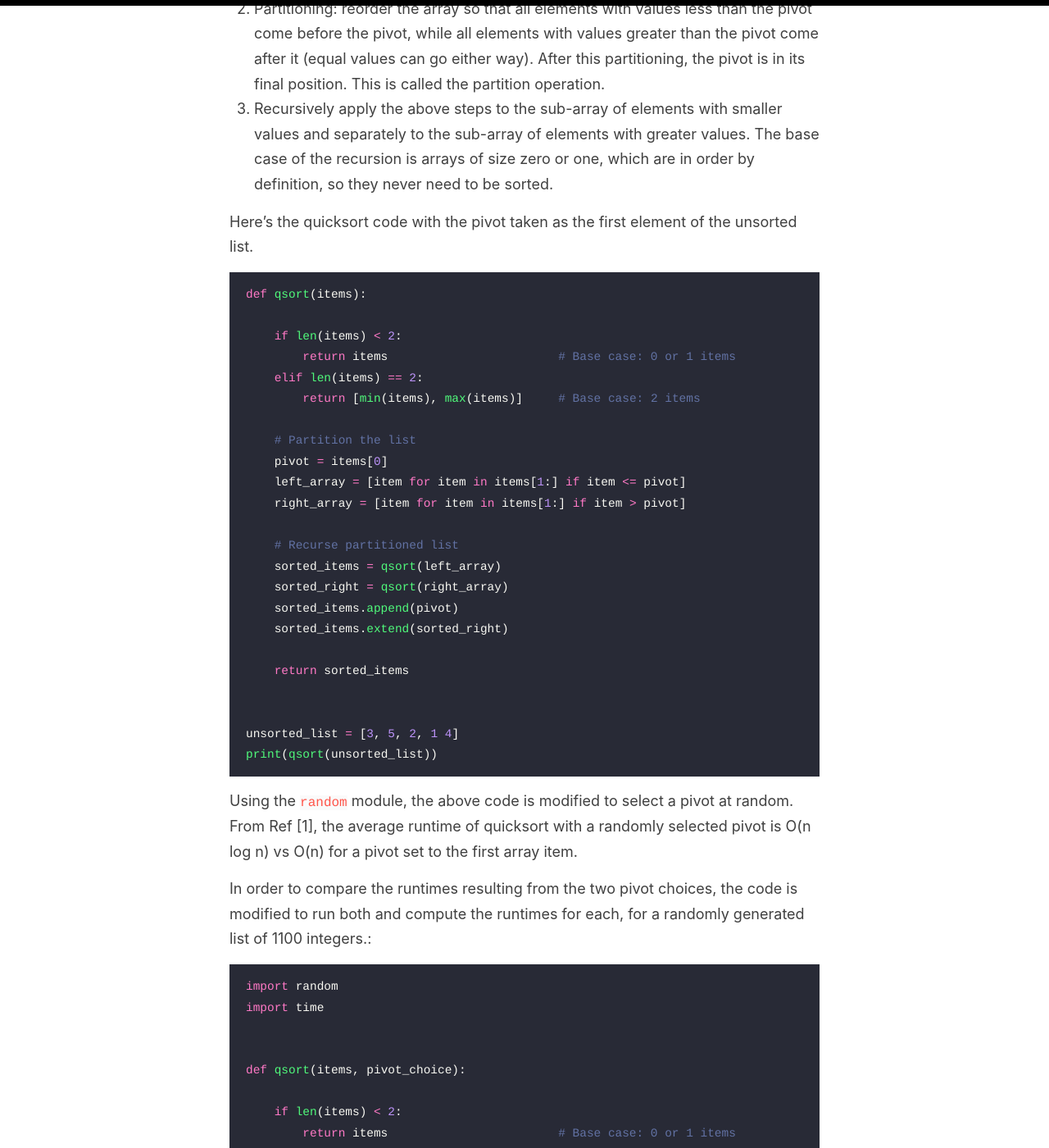
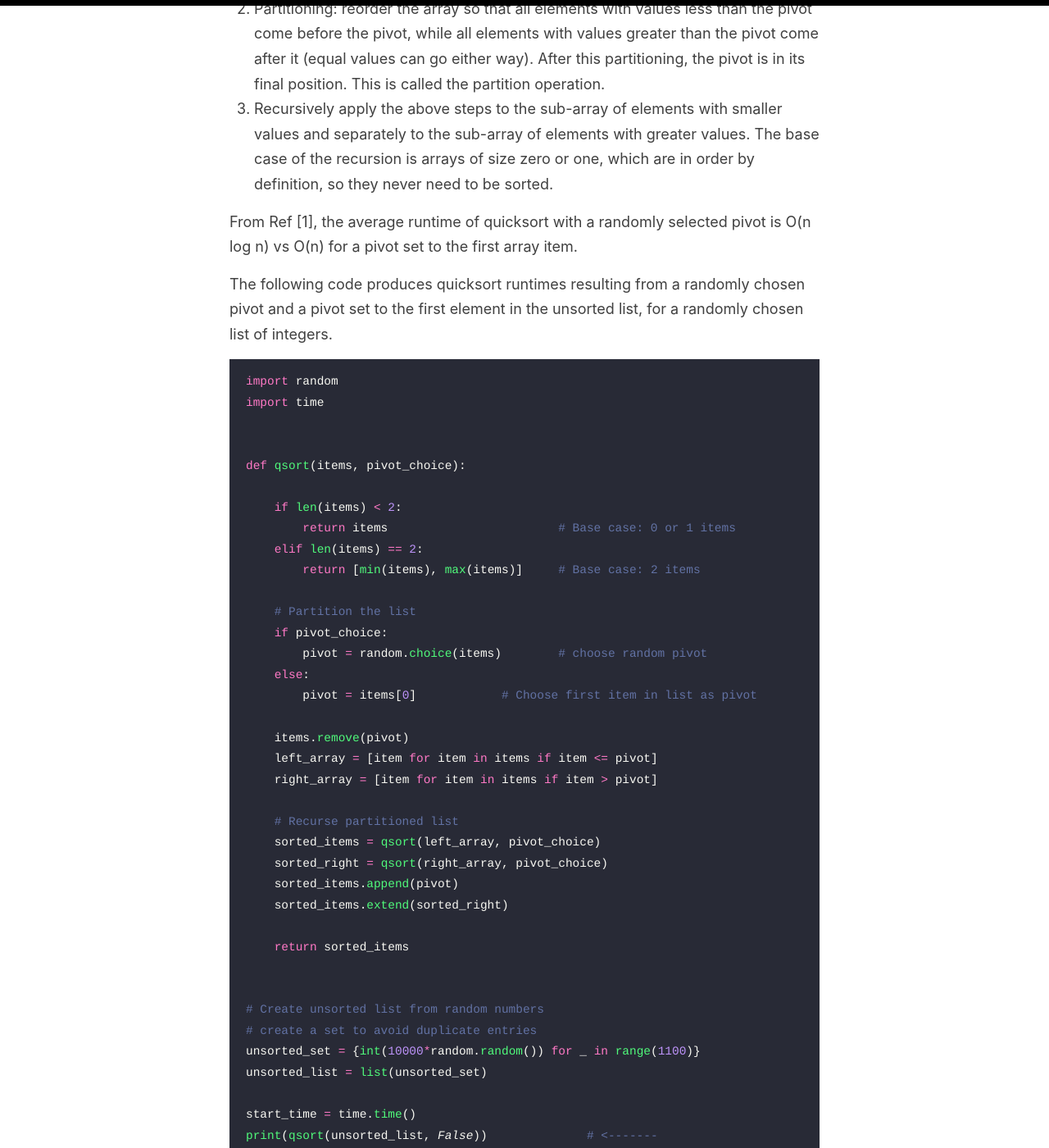
Before and after one commit to mkoundo/mkoundo.github.io, a Jekyll site: the page built from _posts/2020-08-26-hard_lesson.markdown, in a window 1280 px wide and 1400 px high, scrolled down 487 px. Shown: the whole window at 82% size. Built offline with Jekyll 4.4.1, drawn with Linux system fonts in a browser that asks for light colours; some of the changed text lies outside the part shown.

Commit message:
first commit

````diff
--- a/_posts/2020-08-26-hard_lesson.markdown
+++ b/_posts/2020-08-26-hard_lesson.markdown
@@ -11,37 +11,9 @@
 3. Recursively apply the above steps to the sub-array of elements with smaller values and separately to the sub-array of elements with greater values.
 The base case of the recursion is arrays of size zero or one, which are in order by definition, so they never need to be sorted.
 
-Here's the quicksort code with the pivot taken as the first element of the unsorted list.
+From Ref [1], the average runtime of quicksort with a randomly selected pivot is O(n log n) vs O(n) for a pivot set to the first array item.
 
-```python
-def qsort(items):
-
-    if len(items) < 2:
-        return items                        # Base case: 0 or 1 items
-    elif len(items) == 2:
-        return [min(items), max(items)]     # Base case: 2 items
-
-    # Partition the list
-    pivot = items[0]
-    left_array = [item for item in items[1:] if item <= pivot]
-    right_array = [item for item in items[1:] if item > pivot]
-
-    # Recurse partitioned list
-    sorted_items = qsort(left_array)
-    sorted_right = qsort(right_array)
-    sorted_items.append(pivot)
-    sorted_items.extend(sorted_right)
-
-    return sorted_items
-
-
-unsorted_list = [3, 5, 2, 1 4]
-print(qsort(unsorted_list))
-```
-
-Using the `random` module, the above code is modified to select a pivot at random. From Ref [1], the average runtime of quicksort with a randomly selected pivot is O(n log n) vs O(n) for a pivot set to the first array item.
-
-In order to compare the runtimes resulting from the two pivot choices, the code is modified to run both and compute the runtimes for each, for a randomly generated list of 1100 integers.:
+The following code produces quicksort runtimes resulting from a randomly chosen pivot and a pivot set to the first element in the unsorted list, for a randomly chosen list of integers.
 
 ```python
 import random
@@ -80,7 +52,7 @@
 unsorted_list = list(unsorted_set)
 
 start_time = time.time()
-print(qsort(unsorted_list, False))
+print(qsort(unsorted_list, False))              # <-------
 end_time = time.time()
 print(f'First item pivot done in {end_time-start_time}s')
 
@@ -90,5 +62,30 @@
 print(f'Random pivot done in {end_time-start_time}s')
 ```
 
+The problem is this; calling the `qsort` function once produces the expected results. However, calling the function twice, as per the above code snippet, produces an unexpected result: the second `qsort` function returns a sorted list minus one item. Here is a simplified example reproducing this issue:
+
+```python
+def remove_elm(items, item):
+    items.remove(item)
+    return
+
+my_list = [1, 3, 5]
+
+print(my_list)
+print(remove_elm(my_list, 3))
+print(my_list)
+```
+
+the above code produces
+```
+[1, 3, 5]
+None
+[1, 5]
+```
+Stepping through the code; first a list with three items is created and printed. This list and a parameter of 3 are passed to the `remove_elm` function as arguments `items` and `item`, respectively. The function removes element `item` from list `items` and returns nothing. Finally, printing out `my_list` shows the list has had an element removed. So why has `my_list` had an element removed? To answer this question, it helps to use the code visualisation [tool](http://www.pythontutor.com/visualize.html#mode=edit) which provides the following:
+![](/images/qsort_eg.png)
+It becomes apparent that even though `items` is a local variable within the `remove_elm` function, it still points to the very same list in memory as variable `my_list` does. The visualisation tool shows this by drawing arrows from variables `items` and `my_list` to the same list. Hard lesson learnt! Creating a copy of the list keeps the original list intact as shown:
+![](/images/qsort_eg2.png)
+
 References
 1. [Grokking Algorithms](https://www.manning.com/books/grokking-algorithms): An illustrated guide for programmers and other curious people, A. Bhargava, 2016.
````
Also changed, not shown: images/qsort_eg.png (added), images/qsort_eg2.png (added).
